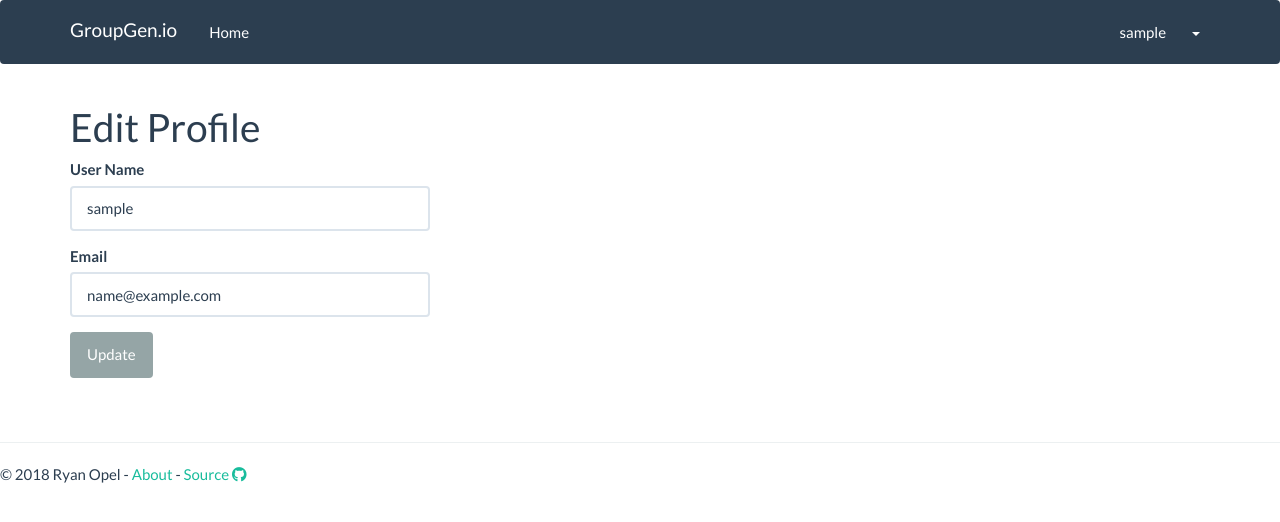
After one commit to opelr/groupgen, a Flask app: page /auth/edit_profile in a window 1280 px wide. The commit adds this page. Shown: the top 522 px of the page. Run offline with Flask 2, Linux system fonts and the light colour scheme; the visitor is signed in with stand-in values (Sample User, id 1); some libraries are stand-ins or nearby versions.

Commit message:
Update Profile Information
Allow users to change their username and email address

```diff
--- a/app/auth/forms.py
+++ b/app/auth/forms.py
@@ -31,3 +31,26 @@ class RegistrationForm(FlaskForm):
         user = User.query.filter_by(email=email.data).first()
         if user is not None:
             raise ValidationError("Please use a different email address.")
+
+
+class EditProfileForm(FlaskForm):
+    username = StringField("User Name", validators=[DataRequired()])
+    email = StringField("Email", validators=[DataRequired(), Email()])
+    submit = SubmitField("Update")
+
+    def __init__(self, original_username, original_email, *args, **kwargs):
+        super(EditProfileForm, self).__init__(*args, **kwargs)
+        self.original_username = original_username
+        self.original_email = original_email
+
+    def validate_username(self, username):
+        if username.data != self.original_username:
+            user = User.query.filter_by(username=self.username.data).first()
+            if user is not None:
+                raise ValidationError("Please use a different username.")
+
+    def validate_email(self, email):
+        if email.data != self.original_email:
+            user = User.query.filter_by(email=self.email.data).first()
+            if user is not None:
+                raise ValidationError("Please use a different email.")
--- a/app/auth/routes.py
+++ b/app/auth/routes.py
@@ -1,9 +1,9 @@
 from flask import render_template, redirect, url_for, flash, request
 from werkzeug.urls import url_parse
-from flask_login import login_user, logout_user, current_user
+from flask_login import login_user, logout_user, current_user, login_required
 from app import db
 from app.auth import bp
-from app.auth.forms import LoginForm, RegistrationForm
+from app.auth.forms import LoginForm, RegistrationForm, EditProfileForm
 from app.models import User
 
 
@@ -52,3 +52,22 @@ def register():
         flash("Thanks for signing up!")
         return redirect(url_for("auth.login"))
     return render_template("auth/register.html", title="Register", form=form)
+
+
+@bp.route("/edit_profile", methods=["GET", "POST"])
+@login_required
+def edit_profile():
+    form = EditProfileForm(current_user.username, current_user.email)
+
+    if form.validate_on_submit():
+        current_user.username = form.username.data
+        current_user.email = form.email.data
+        db.session.commit()
+        flash("Your profile information has been updated.")
+        return redirect(url_for("main.user", username=current_user.username))
+
+    elif request.method == "GET":
+        form.username.data = current_user.username
+        form.email.data = current_user.email
+
+    return render_template("auth/edit_profile.html", title="Edit Profile", form=form)
--- /dev/null
+++ b/app/templates/auth/edit_profile.html
@@ -0,0 +1,13 @@
+{% extends "base.html" %}
+{% import 'bootstrap/wtf.html' as wtf %}
+
+{% block app_content %}
+<h1>Edit Profile</h1>
+<div class="row">
+    <div class="col-md-4">
+        {{ wtf.quick_form(form) }}
+    </div>
+</div>
+<br>
+
+{% endblock %}
--- a/app/templates/base.html
+++ b/app/templates/base.html
@@ -47,7 +47,7 @@
                         <strong class="caret"></strong>
                     </a>
                     <div class="dropdown-menu">
-                        <a class="dropdown-item" href="#">Edit Profile</a>
+                        <a class="dropdown-item" href="{{ url_for('auth.edit_profile') }}">Edit Profile</a>
                         <div class="dropdown-divider"></div>
                         <a class="dropdown-item" href="{{ url_for('auth.logout') }}">Log Out</a>
                     </div>
@@ -61,6 +61,16 @@
 
 {% block content %}
 <div class="container">
+    {% with messages = get_flashed_messages() %}
+    {% if messages %}
+    <ul>
+        {% for message in messages %}
+        <font color="red">{{ message }}</font>
+        {% endfor %}
+    </ul>
+    {% endif %}
+    {% endwith %}
+
     {% block app_content %}{% endblock %}
 </div>
 
--- a/app/templates/user.html
+++ b/app/templates/user.html
@@ -10,6 +10,7 @@
         </td>
     </tr>
 </table>
+<a class="btn btn-primary" href="{{ url_for('auth.edit_profile') }}">Edit Profile Information</a>
 
 <h3>Saved Groups</h3>
 
```
